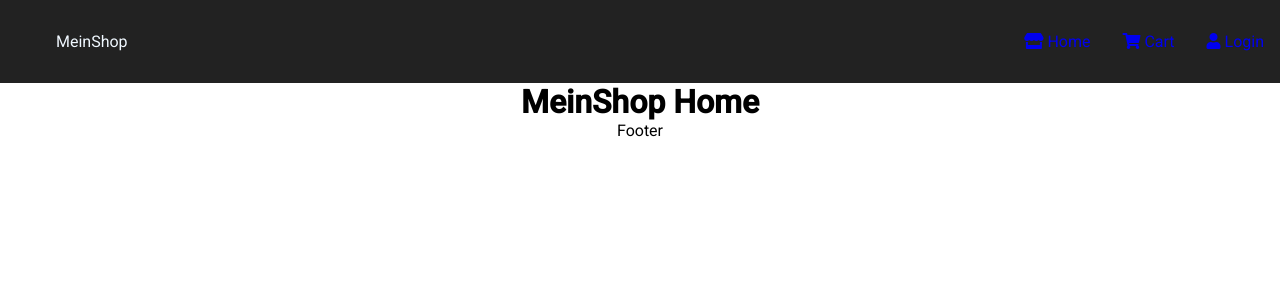
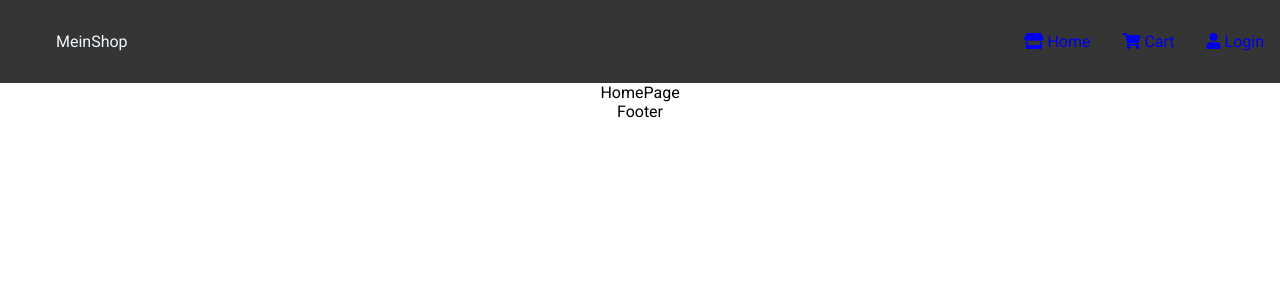
Before and after one commit to turkaytunc/meinshop-frontend, a React (Create React App) app: page / in a window 1280 px wide. Shown: the top 300 px of the page. Built offline with nearby package versions, Linux system fonts and the light colour scheme.

Commit message:
add: homepage

```diff
--- a/src/App.jsx
+++ b/src/App.jsx
@@ -4,6 +4,7 @@ import Header from './components/Header/Header';
 import { BrowserRouter as Router, Switch, Route } from 'react-router-dom';
 import Cart from './components/Cart/Cart';
 import Login from './components/Login/Login';
+import HomePage from './components/HomePage/HomePage';
 
 function App() {
   return (
@@ -12,9 +13,7 @@ function App() {
         <Header />
         <main>
           <Switch>
-            <Route exact path="/">
-              <h1>MeinShop Home</h1>
-            </Route>
+            <Route exact path="/" component={HomePage} />
             <Route path="/cart" component={Cart} />
             <Route path="/login" component={Login} />
           </Switch>
--- a/src/components/Header/header.scss
+++ b/src/components/Header/header.scss
@@ -2,7 +2,7 @@
   display: flex;
   justify-content: space-between;
   padding: 2em 1em;
-  background: #222;
+  background: #353535;
   color: aliceblue;
 }
 
--- /dev/null
+++ b/src/components/HomePage/HomePage.jsx
@@ -0,0 +1,7 @@
+import React from 'react';
+
+const HomePage = () => {
+  return <div>HomePage</div>;
+};
+
+export default HomePage;
```
